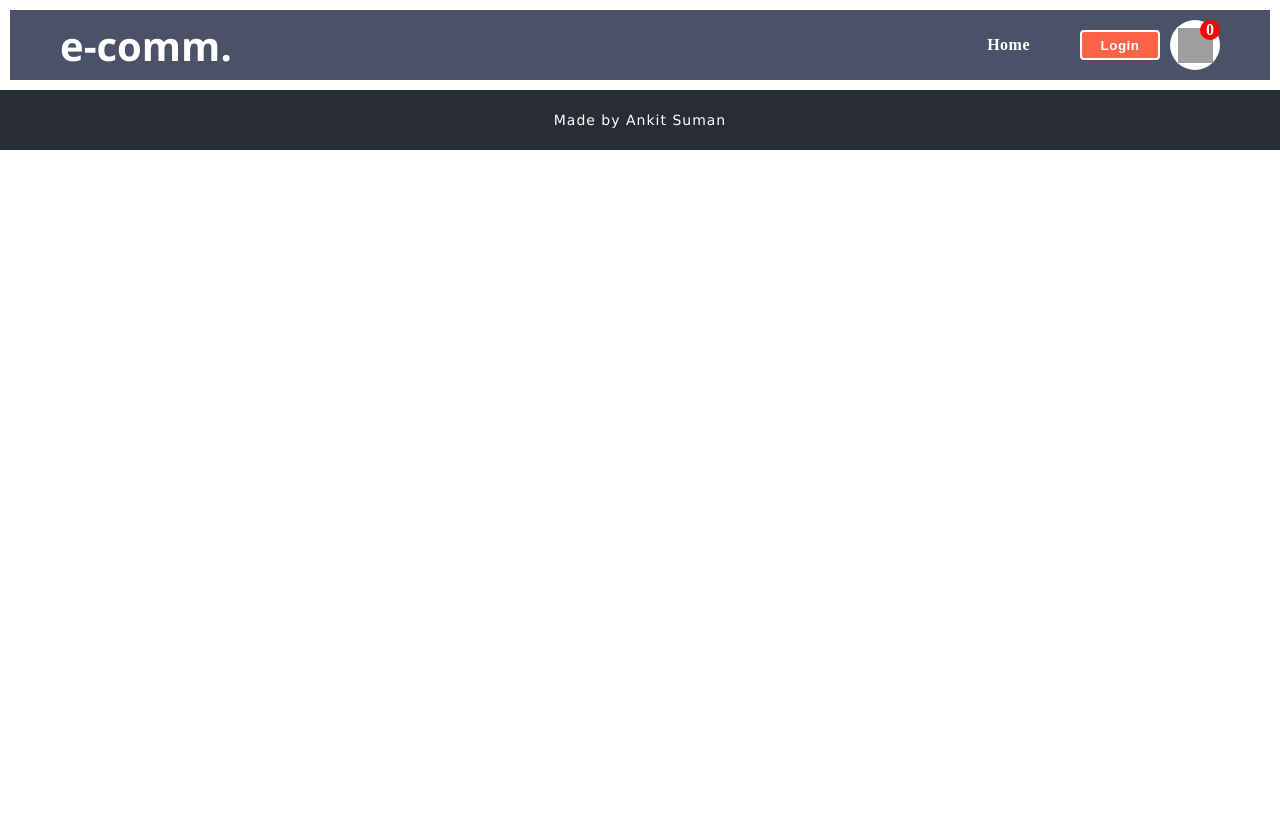
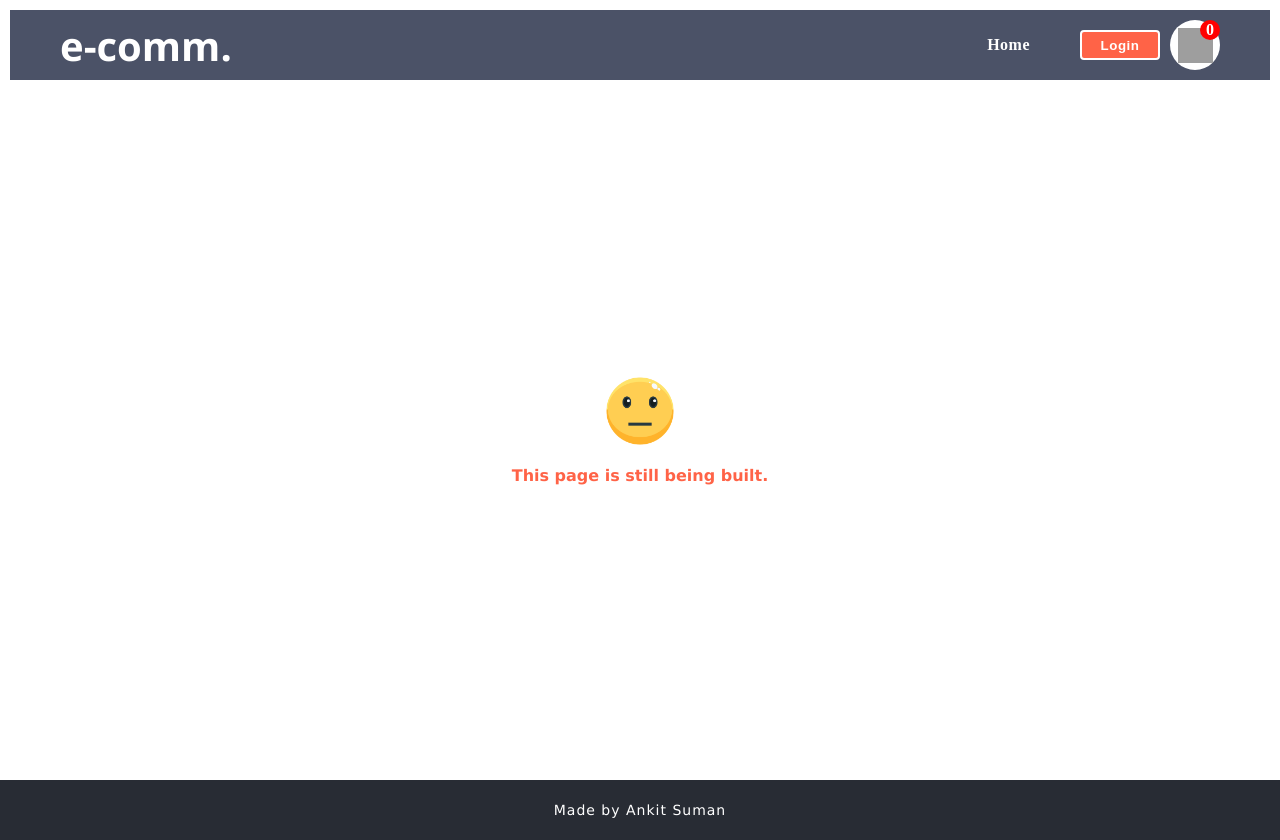
Before and after one commit to ankit-suman-07/e-commerce-FE, a React (Create React App) app: page /cart in a window 1280 px wide. Before the commit the page ends 800 px from the top, so only its background shows below. Built offline with nearby package versions, Linux system fonts and the light colour scheme; grey boxes are pictures that could not be loaded.

Commit message:
Create temp cart page

```diff
--- a/src/App.js
+++ b/src/App.js
@@ -5,6 +5,7 @@ import ProductDetails from './pages/ProductDetails';
 import { Toaster } from 'react-hot-toast';
 import NavBar from './components/nav/nav-bar';
 import Footer from './components/footer/footer';
+import Cart from './pages/cart/Cart';
 
 const App = () => (
   <Router>
@@ -12,6 +13,7 @@ const App = () => (
     <Toaster />
     <Routes>
       <Route path="/" element={<LandingPage />} />
+      <Route path="/cart" element={<Cart />} />
       <Route path="/product/:id" element={<ProductDetails />} />
     </Routes>
     <Footer />
--- /dev/null
+++ b/src/pages/cart/Cart.css
@@ -0,0 +1,29 @@
+.cart-page {
+    margin: 10px;
+    min-height: calc(100dvh - 120px);
+    display: flex;
+    flex-direction: column;
+    justify-content: center;
+    align-items: center;
+
+}
+
+.cart-demo-text {
+    display: flex;
+    flex-direction: column;
+    justify-content: center;
+    align-items: center;
+}
+
+.cart-demo-text img {
+    width: 70px;
+    height: 70px;
+    margin-bottom: 20px;
+}
+
+.cart-demo-text span {
+    font-family: 'Lucida Sans', 'Lucida Sans Regular', 'Lucida Grande', 'Lucida Sans Unicode', Geneva, Verdana, sans-serif;
+    font-size: 1rem;
+    font-weight: 600;
+    color: tomato;
+}
--- /dev/null
+++ b/src/pages/cart/Cart.js
@@ -0,0 +1,16 @@
+import React from 'react'
+import "./Cart.css";
+import Neutral from '../../assets/neutral.png';
+
+const Cart = () => {
+  return (
+    <div className='cart-page' >
+        <div className='cart-demo-text' >
+            <img src={Neutral} alt="cart" />
+            <span>This page is still being built.</span>
+        </div>
+    </div>
+  )
+}
+
+export default Cart
```
Also changed, not shown: src/assets/neutral.png (added).
